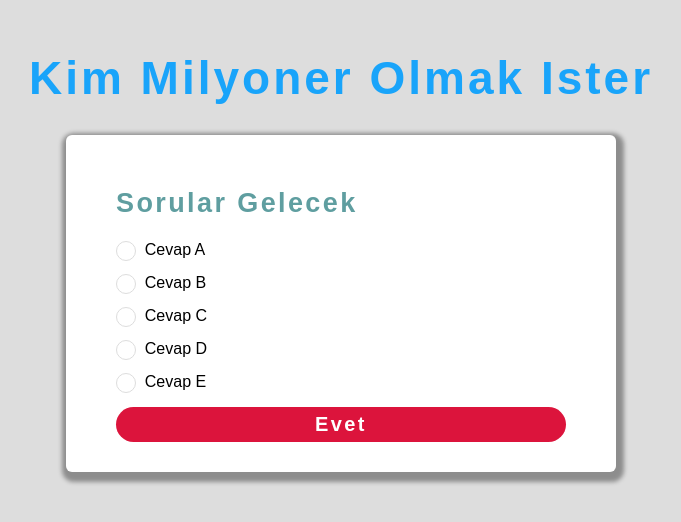
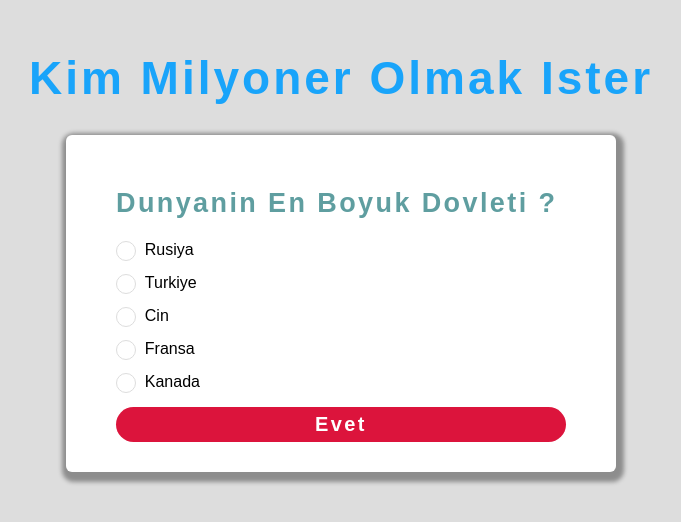
Before and after one commit to Canaga81/Funny-Projects-HTML-CSS-JS, a plain HTML site: page Project_23/index.html in a window 1280 px wide. Shown: the part 154-676 px from the top of the page, without its empty margins (299-980 px from the left). Drawn offline with Linux system fonts and the light colour scheme.

Commit message:
Quiz App

```diff
--- a/Project_23/index.html
+++ b/Project_23/index.html
@@ -63,7 +63,7 @@
 
     </div>
 
-    <script src="copy.js"></script>
+    <script src="app.js"></script>
 
 </body>
 
```
